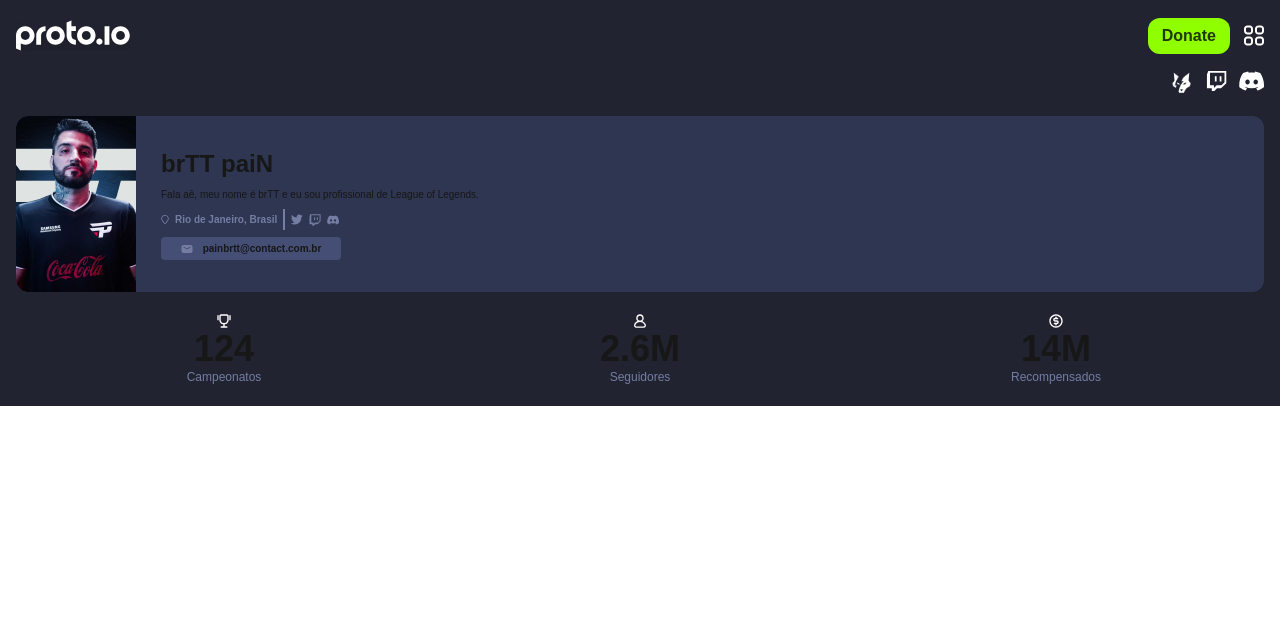
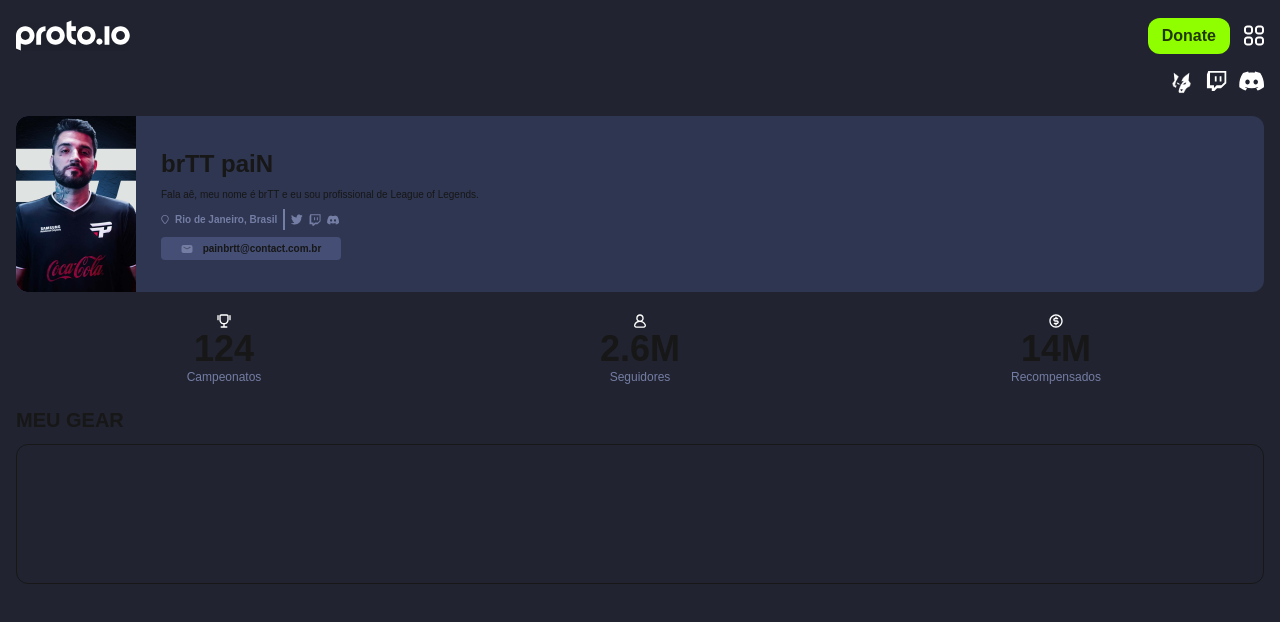
Before and after one commit to Felipe-Monte/my-app, a Next.js app: page / in a window 1280 px wide. Shown: the top 622 px of the page. Built offline with nearby package versions, Linux system fonts and the light colour scheme.

Commit message:
feat: creating card product

```diff
--- a/src/app/page.tsx
+++ b/src/app/page.tsx
@@ -1,3 +1,4 @@
+import CardsGear from '@/components/CardsGear';
 import FirstCardHeader from '@/components/FirstCardHeader';
 import Rewards from '@/components/Rewards';
 import SocialArea from '@/components/SocialArea';
@@ -10,6 +11,7 @@
       <main className="w-full bg-[#212430] px-4">
         <FirstCardHeader />
         <Rewards/>
+        <CardsGear/>
       </main>
     </div>
   );
--- /dev/null
+++ b/src/components/CardProduct/index.tsx
@@ -0,0 +1,3 @@
+export default function CardProduct() {
+  return <div className="w-full h-[140px] rounded-xl border"></div>;
+}
--- /dev/null
+++ b/src/components/CardsGear/index.tsx
@@ -0,0 +1,13 @@
+import CardProduct from '../CardProduct';
+
+export default function CardsGear() {
+  return (
+    <div className="w-full h-[486px]">
+      <h2 className="font-bold text-xl mb-2.5">MEU GEAR</h2>
+
+      <main>
+        <CardProduct />
+      </main>
+    </div>
+  );
+}
```
